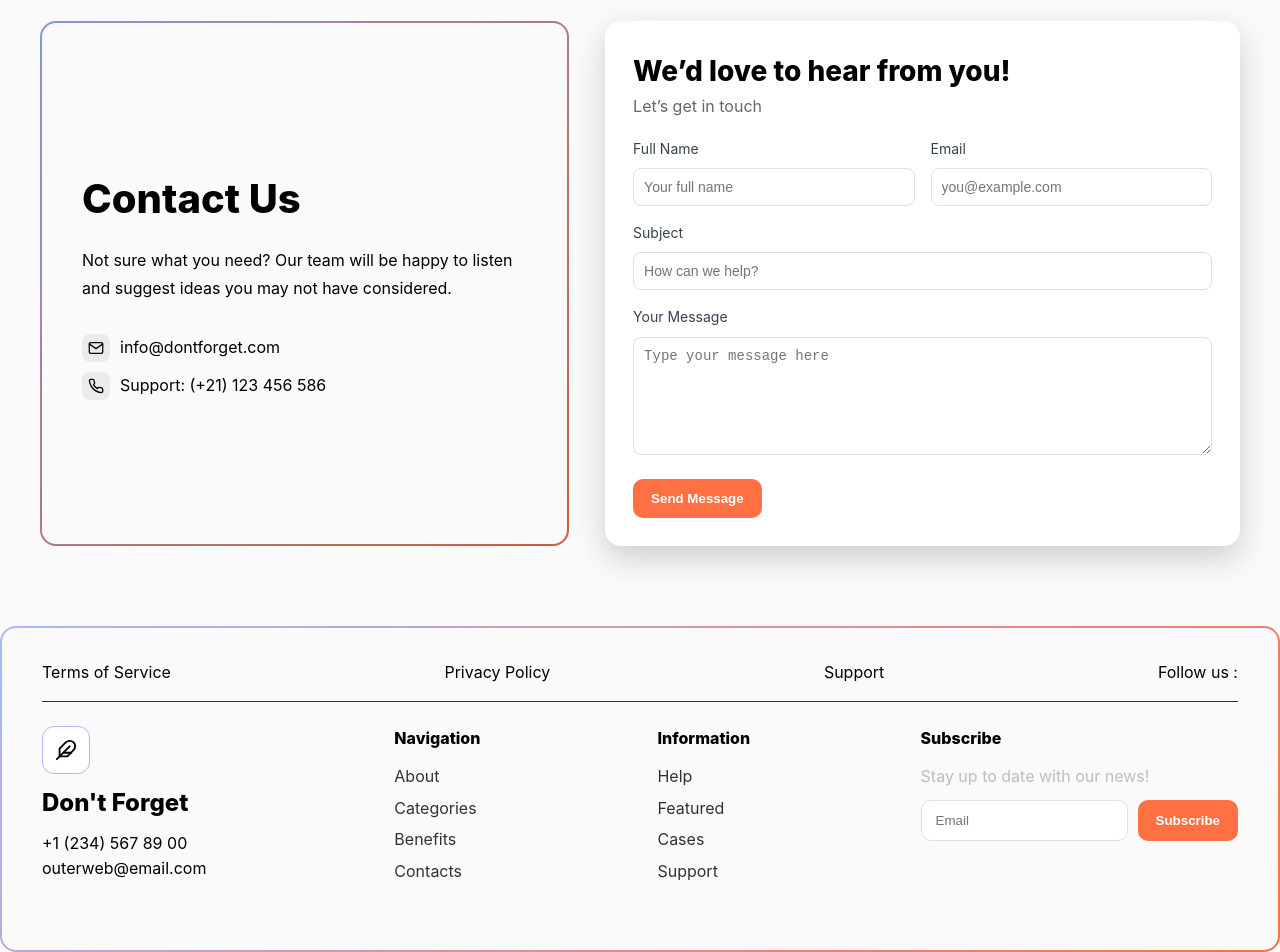
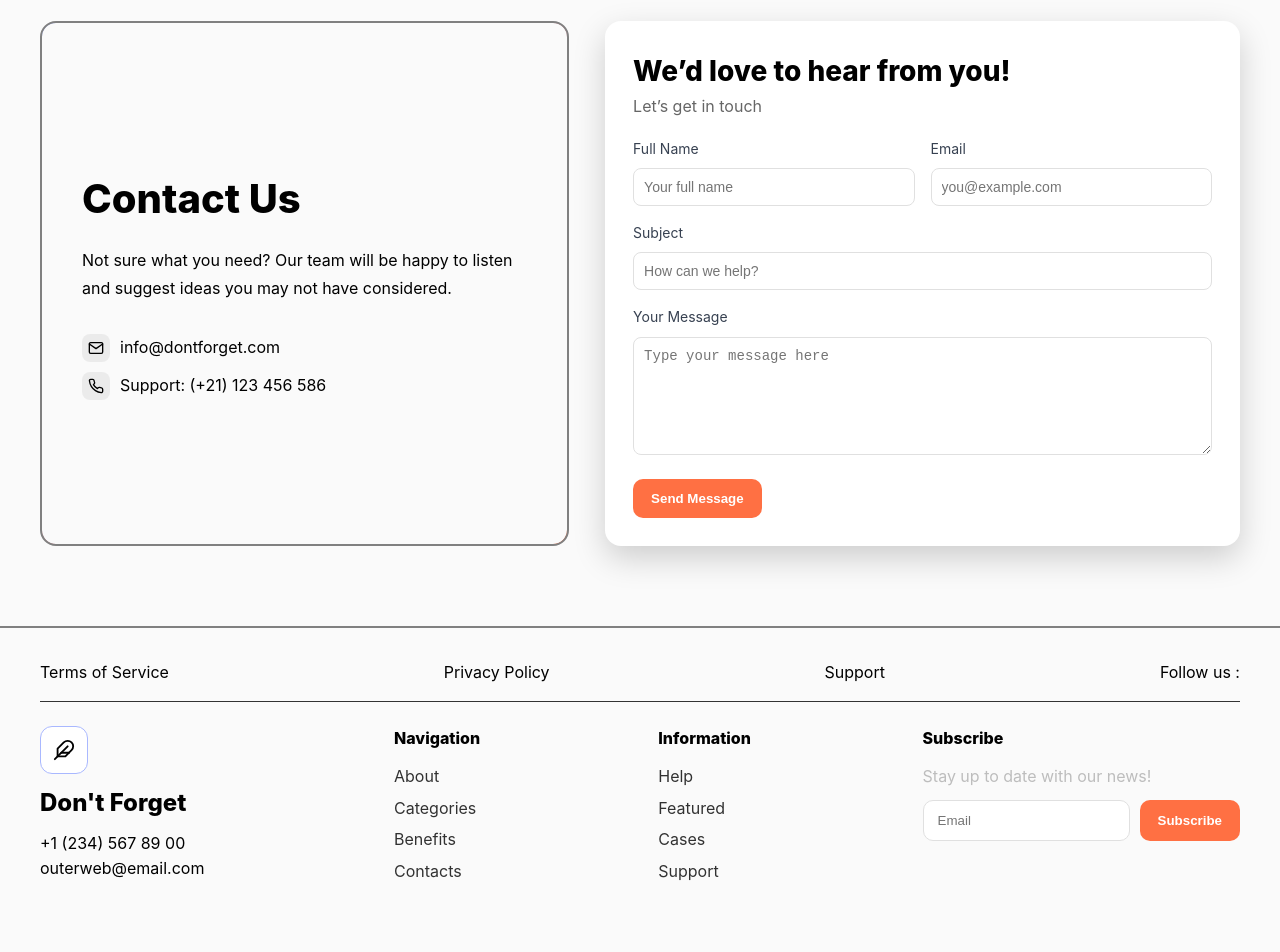
Before and after one commit to ZainManzoor2003/Dont-Forget-Tasks, a React (Vite) app in the folder client/: page / in a window 1280 px wide. Shown: the part 4655-5607 px from the top of the page. Built offline with nearby package versions, Linux system fonts and the light colour scheme.

Commit message:
add pages

```diff
--- a/client/src/components/Homepage.css
+++ b/client/src/components/Homepage.css
@@ -498,7 +498,7 @@
 /* Contact Section (two-column layout) */
 .contact-section { padding: 80px 40px; }
 .contact-wrapper { max-width: 1200px; margin:0 auto; display:grid; grid-template-columns: 1fr 1.2fr; gap: 36px; align-items: stretch; }
-.contact-left { color: var(--black); border: 2px solid rgba(0, 0, 0, 0.18); border-radius: 16px; padding: 40px; display:flex; flex-direction:column; gap:16px; justify-content:center; background:
+.contact-left { color: var(--black); border: 2px solid gray; border-radius: 16px; padding: 40px; display:flex; flex-direction:column; gap:16px; justify-content:center; background:
   linear-gradient(var(--soft-white), var(--soft-white)) padding-box,
   linear-gradient(135deg, var(--lavender-pastel), var(--coral-orange)) border-box; }
 .contact-left-title { font-size:40px; font-weight:800; margin:0; }
@@ -691,7 +691,7 @@
 
 
 /* Footer */
-.site-footer { color: var(--black); padding: 32px 40px 60px; border: 2px solid transparent; border-radius: 16px; background:
+.site-footer { color: var(--black); padding: 32px 40px 60px; border-top: 2px solid gray;  background:
   linear-gradient(var(--soft-white), var(--soft-white)) padding-box,
   linear-gradient(135deg, var(--lavender-pastel), var(--coral-orange)) border-box; }
 .footer-topbar { max-width:1200px; margin:0 auto 24px; padding-bottom:16px; border-bottom:1px solid #333; display:flex; gap:28px; align-items:center; justify-content:space-between; }
```
